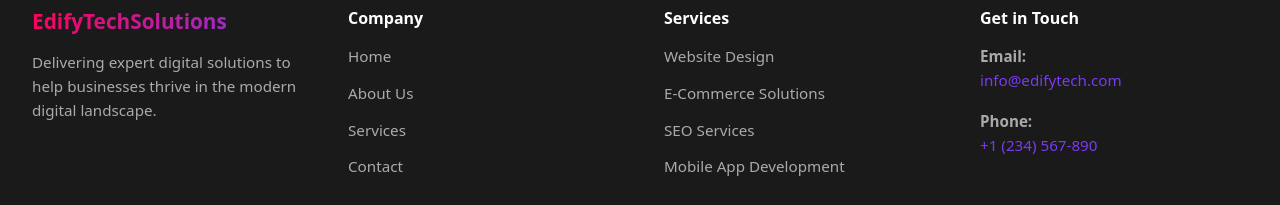
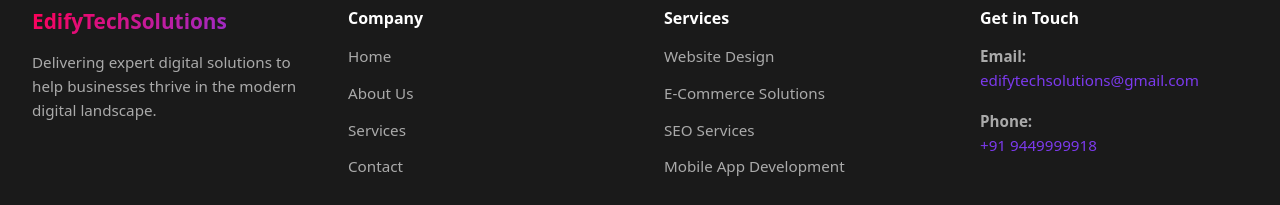
Before and after one commit to Avinash1604/edifytechsolution, an Angular app: page / in a window 1280 px wide. Shown: the part 2907-3112 px from the top of the page. Built offline with nearby package versions, Linux system fonts and the light colour scheme.

Commit message:
contact update

```diff
--- a/src/app/components/footer/footer.component.html
+++ b/src/app/components/footer/footer.component.html
@@ -31,11 +31,11 @@
         <h4>Get in Touch</h4>
         <p>
           <strong>Email:</strong><br />
-          <a href="mailto:info@edifytech.com">info@edifytech.com</a>
+          <a href="mailto:edifytechsolutions@gmail.com">edifytechsolutions@gmail.com</a>
         </p>
         <p>
           <strong>Phone:</strong><br />
-          <a href="tel:+1234567890">+1 (234) 567-890</a>
+          <a href="tel:+919449999918">+91 9449999918</a>
         </p>
       </div>
     </div>
--- a/src/app/components/hero/hero.component.ts
+++ b/src/app/components/hero/hero.component.ts
@@ -57,7 +57,7 @@ export class HeroComponent implements OnInit, OnDestroy {
 
   submitForm() {
     if (this.formData.name && this.formData.phone && this.formData.email && this.formData.message) {
-      const email = 'info@edifytechsolutions.com';
+      const email = 'edifytechsolutions@gmail.com';
       const subject = 'New Contact Form Submission';
       const body = `
         Name: ${this.formData.name}
```
